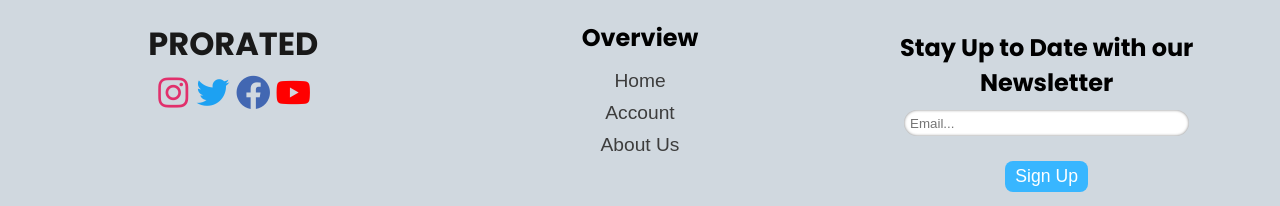
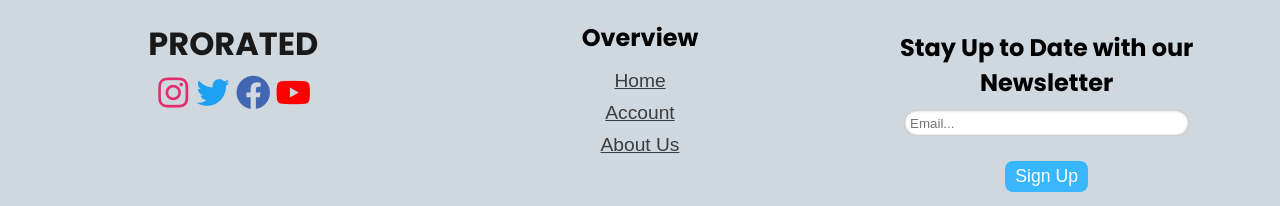
Before and after one commit to lgxxhi/Prorated-Front-End, a React (Create React App) app: page /chats in a window 1280 px wide. Shown: the part 620-826 px from the top of the page. Built offline with nearby package versions, Linux system fonts and the light colour scheme; no server answers.

Commit message:
login-signup: max width

```diff
--- a/src/Styles/Components/Footer.scss
+++ b/src/Styles/Components/Footer.scss
@@ -46,6 +46,7 @@ $secondaryColor: #191919;
       background: none;
       margin: 5px;
       font-size: 1.2em;
+      text-decoration: underline;
       color: rgb(61, 61, 61);
       &:hover {
         cursor: pointer;
--- a/src/Styles/Components/Navbar.scss
+++ b/src/Styles/Components/Navbar.scss
@@ -68,6 +68,7 @@ $logo: "Open Sans", sans-serif;
     border-radius: 15px;
     height: 60px;
     width: 95%;
+    max-width: 1500px;
     &__components {
       display: flex;
       flex-direction: row;
--- a/src/Styles/LoginSignup.scss
+++ b/src/Styles/LoginSignup.scss
@@ -17,6 +17,7 @@ $white_ffffff: #ffffff;
     margin-top: 20vh;
     align-items: center;
     width: 50%;
+    max-width: 700px;
     height: fit-content;
     box-shadow: 0 0 3px rgb(191, 191, 191);
     padding: 20px;
```
Also changed, not shown: src/Styles/Components/dist/Footer.css, src/Styles/Components/dist/Footer.min.css, src/Styles/Components/dist/Navbar.css, src/Styles/Components/dist/Navbar.min.css, src/Styles/dist/LoginSignup.css, src/Styles/dist/LoginSignup.min.css.
